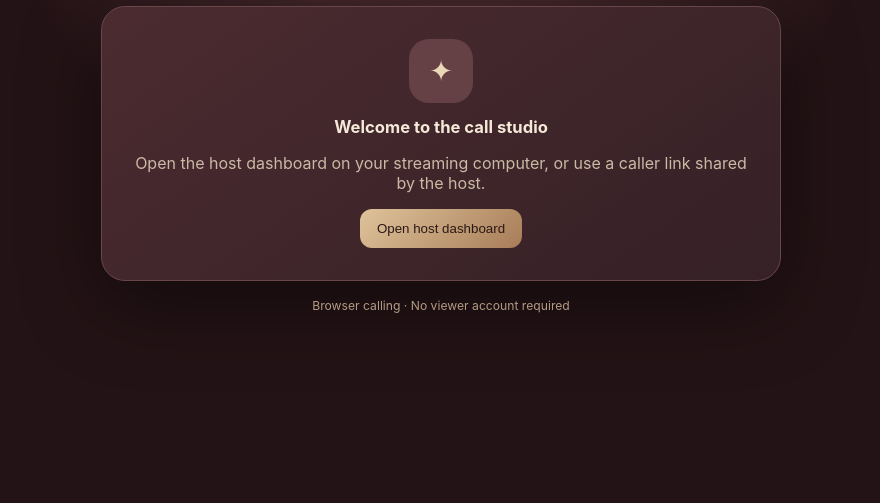
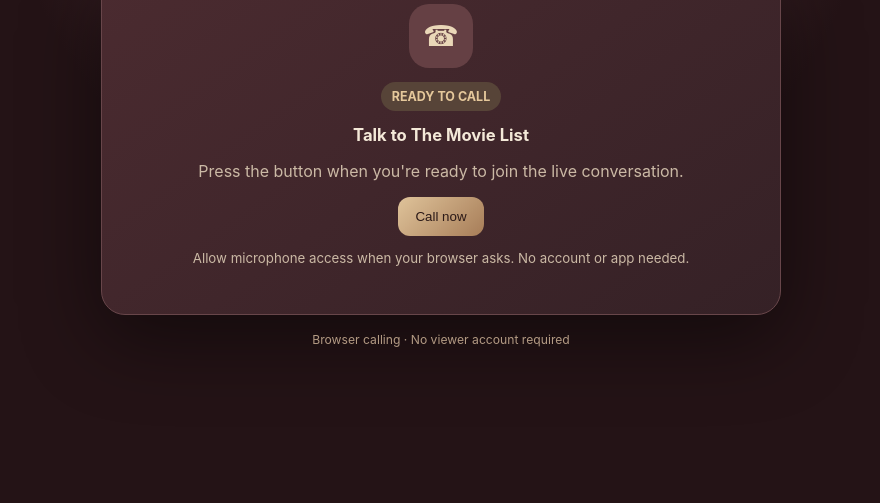
Before and after one commit to the-movie-list-live/calls, a plain HTML site: page index.html in a window 1280 px wide. Shown: the part 297-800 px from the top of the page, without its empty margins (199-1079 px from the left). Drawn offline with Linux system fonts and the light colour scheme.

Commit message:
Make clean Pages URL the caller link

```diff
--- a/index.html
+++ b/index.html
@@ -83,13 +83,13 @@ footer{text-align:center;color:#b29a83;font-size:.76rem;margin-top:17px}
 (() => {
   const $ = id => document.getElementById(id);
   const params = new URLSearchParams(location.search);
-  // The public Pages URL is the host dashboard. Caller links carry ?host=<host-id>.
-  const isHostDashboard = !params.has('host');
-  const hostIdFromLink = isHostDashboard ? null : (params.get('host') || 'tml-the-movie-list-live');
+  // The clean public Pages URL is for callers. The host uses ?dashboard=1.
+  const isHostDashboard = params.has('dashboard');
+  const hostIdFromLink = isHostDashboard ? null : 'tml-the-movie-list-live';
   const debugMode = params.get('debug') === '1';
   const traceMode = params.get('trace') === '1';
   // Version the generated caller URL so browsers cannot reuse an older cached page.
-  const buildVersion = '20261121-2';
+  const buildVersion = '20261121-3';
   const diagnosticEntries = [];
   function diag(event, details = {}) {
     if (!debugMode && !traceMode) return;
@@ -865,7 +865,7 @@ footer{text-align:center;color:#b29a83;font-size:.76rem;margin-top:17px}
       const thisPeer = peer;
       thisPeer.on('open', id => {
         if (peer !== thisPeer) return;
-        const link = 'https://the-movie-list-live.github.io/calls/?host=tml-the-movie-list-live';
+        const link = 'https://the-movie-list-live.github.io/calls/';
         setText('shareLink',link);
         $('copyBtn').onclick = async () => {
           try { await navigator.clipboard.writeText(link); setText('copyBtn','Copied!'); }
```
